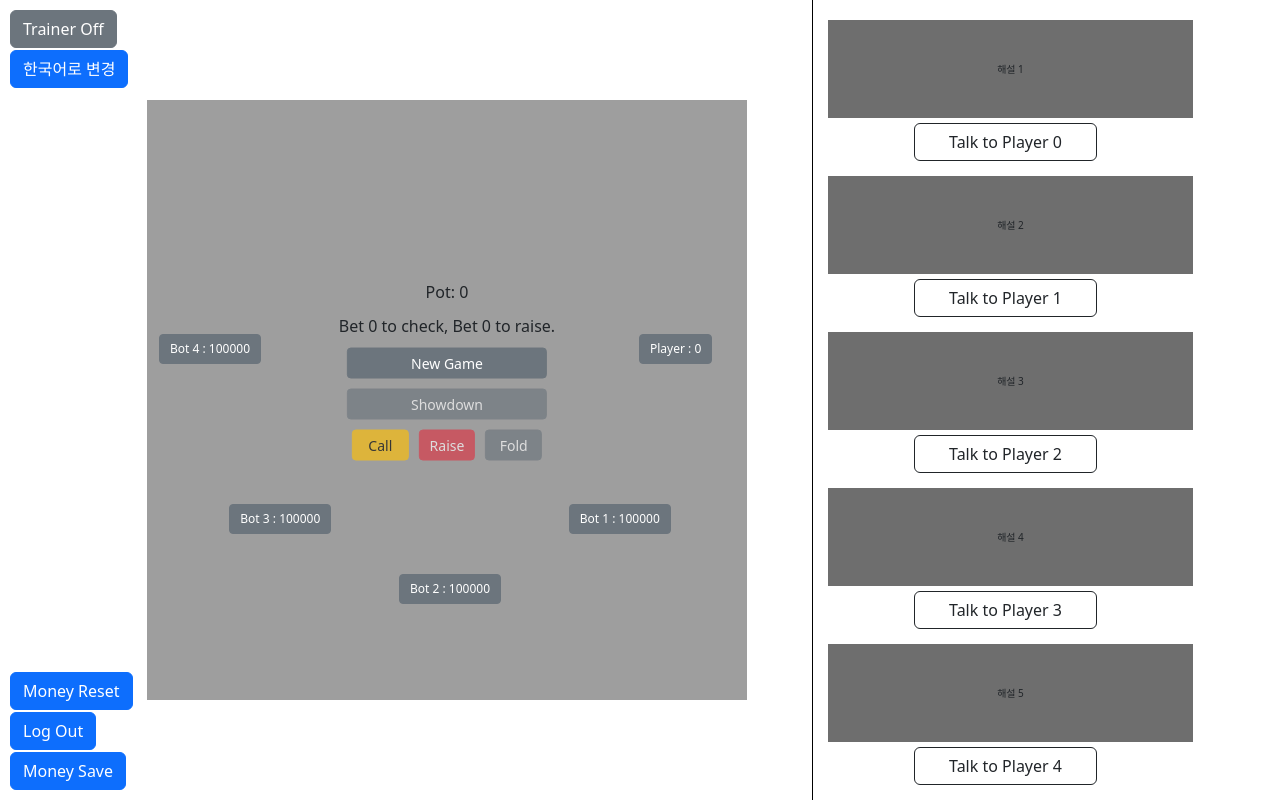
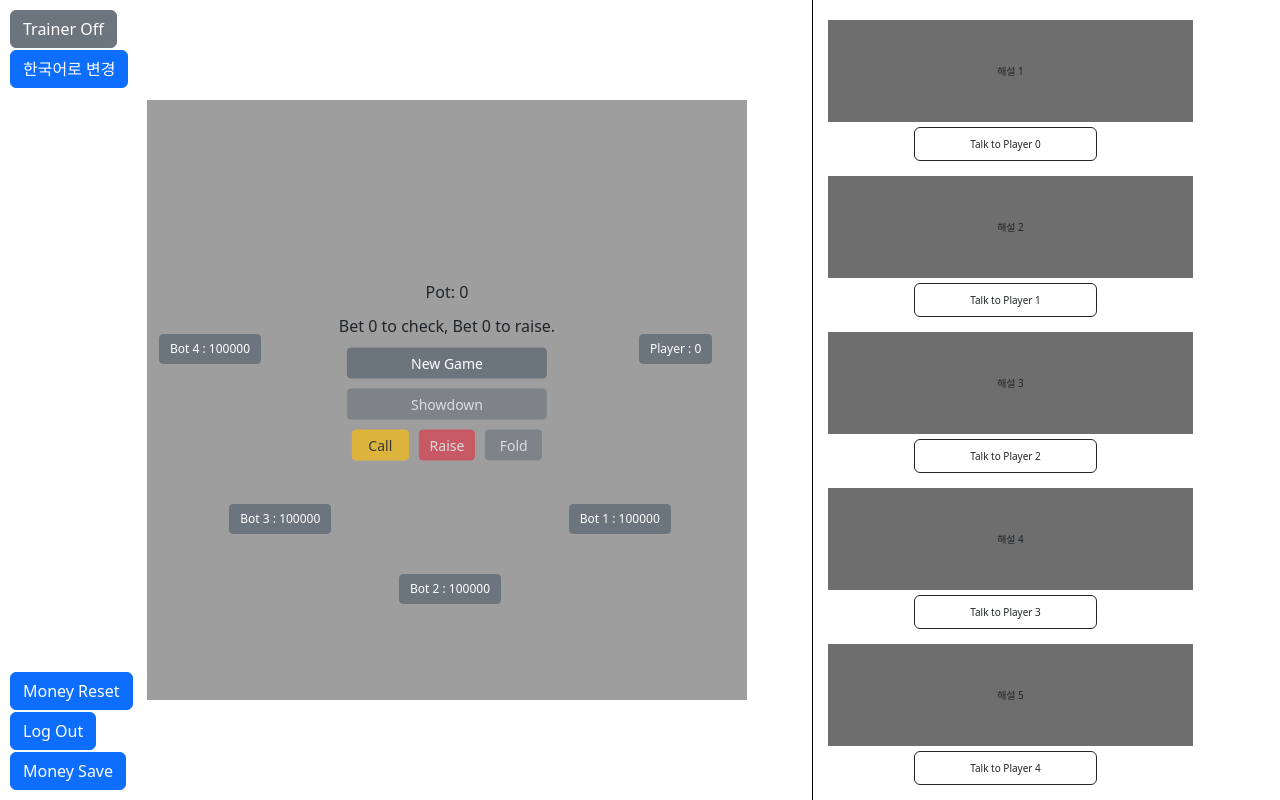
Before and after one commit to Gosu-Choi/FiveCards-Trainer, a React (Create React App) app in the folder FiveCard/client/: page /Holdem in a window 1280 px wide. Built offline with nearby package versions, Linux system fonts and the light colour scheme.

Commit message:
fontsize error

```diff
--- a/FiveCard/client/src/Holdem.js
+++ b/FiveCard/client/src/Holdem.js
@@ -841,7 +841,7 @@ function Holdem() {
             <div className={`${activePlayersRef.current[index] ? 'explanation-cell' : 'explanation-cell-folded'}`}>
               {explanation}
             </div>
-            <button class="btn btn-outline-dark info-button" onClick={() => openModal(explanation, index)}>Talk to Player {index}</button>
+            <button class="btn btn-outline-dark info-button" style={{ fontSize: 'x-small' }} onClick={() => openModal(explanation, index)}>Talk to Player {index}</button>
           </div>
           ))}
         </div>
```
Also changed, not shown: 10 other files (tests, documents, lock files or other folders).
